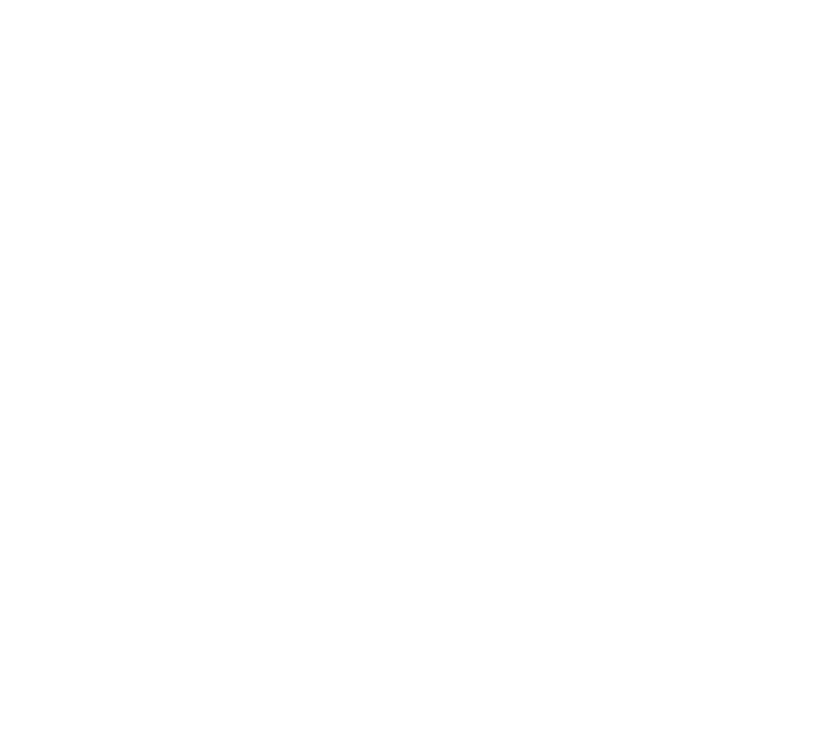
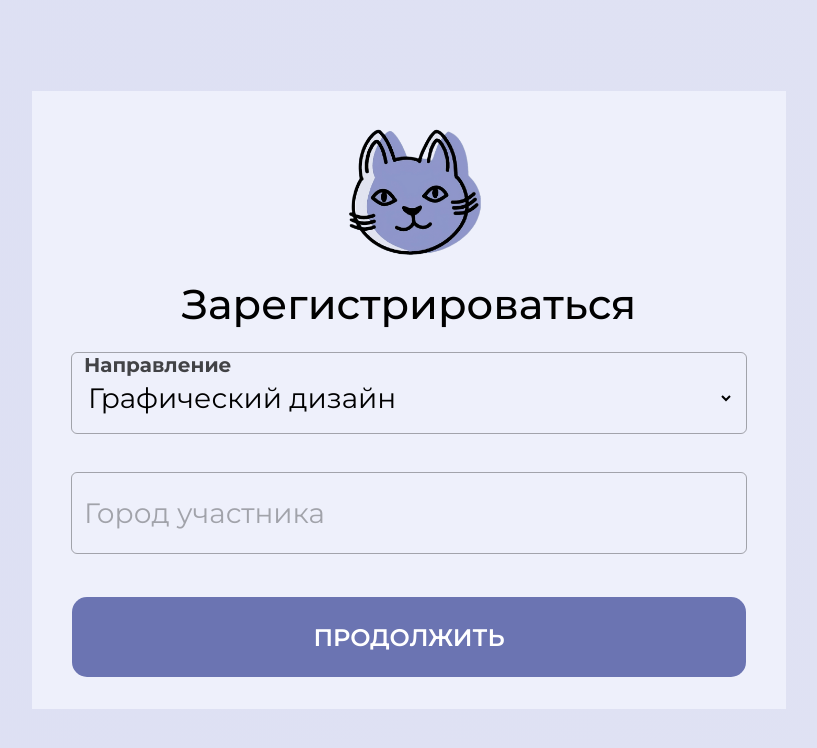
Before and after one commit to HScokies/Art-Digital-Service, a React (Vite) app in the folder Frontend/: page /form in a window 1280 px wide. Before the commit this address had no page. Shown: the top 748 px of the page, without its empty margins (231-1048 px from the left). Built offline with nearby package versions, Linux system fonts and the light colour scheme.

Commit message:
datalist

```diff
--- a/Frontend/src/App.tsx
+++ b/Frontend/src/App.tsx
@@ -1,4 +1,4 @@
-import { AccessPage, ForgotPasswordPage, LoginPage, PasswordResetPage, RegisterPage } from "./pages"
+import { AccessPage, ForgotPasswordPage, LoginPage, PasswordResetPage, PersonalDataPage, RegisterPage } from "./pages"
 import { BrowserRouter, Routes, Route } from "react-router-dom";
 
 
@@ -12,6 +12,8 @@
         <Route path="register/:Email?" element={<RegisterPage/>}/>
         <Route path="reset/:Token" element={<PasswordResetPage/>}/>
         <Route path="forgot/:Email?" element={<ForgotPasswordPage/>}/>
+
+        <Route path="form" element={<PersonalDataPage/>}/>
       </Routes>
     </BrowserRouter>
   )
--- a/Frontend/src/assets/styles/default.css
+++ b/Frontend/src/assets/styles/default.css
@@ -94,3 +94,7 @@
 body{
 	min-height: 100vh;
 }
+
+input::-webkit-calendar-picker-indicator {
+	display: none !important;
+  }
--- a/Frontend/src/components/input/index.tsx
+++ b/Frontend/src/components/input/index.tsx
@@ -9,10 +9,11 @@
     validator?: (value: string) => string,
     onChange?: (e: React.ChangeEvent<HTMLInputElement>) => void,
     defaultValue?: any,
-    maxlength?: number
+    maxlength?: number,
+    datalist?: string
 }
 
-const Input = ({ label, type, name, required = false, validator, onChange, defaultValue = "", maxlength }: props) => {
+const Input = ({ label, type, name, required = false, validator, onChange, defaultValue = "", maxlength, datalist = "" }: props) => {
 
     const [error, setError] = useState<string>()
     const [value, setValue] = useState(defaultValue)
@@ -43,7 +44,7 @@
     return (
         <div className="input">
             <div className={`input_wrapper ${error ? 'error' : ''}`} onClick={() => EnableField()}>
-                <input maxLength={maxlength} value={value} onChange={(e) => { if (onChange) onChange(e); setValue(e.target.value) }} onFocus={() => EnableField()} onBlur={() => handleBlur()} className={`input_wrapper-field${active ? ' active' : ''}`} id={name} name={name} type={showPassword ? "text" : type} />
+                <input list={datalist} maxLength={maxlength} value={value} onChange={(e) => { if (onChange) onChange(e); setValue(e.target.value) }} onFocus={() => EnableField()} onBlur={() => handleBlur()} className={`input_wrapper-field${active ? ' active' : ''}`} id={name} name={name} type={showPassword ? "text" : type} />
                 <label className={`input_wrapper-label${active ? ' active' : ''}`} htmlFor={name}>{label}</label>
                 {
                     type == "password" && value?.length > 0 ?
--- a/Frontend/src/pages/access/style.scss
+++ b/Frontend/src/pages/access/style.scss
@@ -39,7 +39,7 @@
             text-align: center;
             font-size: calc(2vmin + 2vmax);
             font-style: normal;
-            font-weight: 600;
+            font-weight: 500;
             line-height: normal;
         }
         & .input{
--- a/Frontend/src/pages/index.ts
+++ b/Frontend/src/pages/index.ts
@@ -3,6 +3,7 @@
 import RegisterPage from "./register";
 import ForgotPasswordPage from "./forgotPassword";
 import PasswordResetPage from "./reset";
+import PersonalDataPage from "./personalData";
 
 
 export{
@@ -10,5 +11,6 @@
     LoginPage,
     RegisterPage,
     ForgotPasswordPage,
-    PasswordResetPage
+    PasswordResetPage,
+    PersonalDataPage
 }
--- /dev/null
+++ b/Frontend/src/pages/personalData/index.tsx
@@ -0,0 +1,72 @@
+import './style.scss'
+import Logo from 'images/logo.webp'
+import { useState } from 'react'
+import { Button, Combobox, Input } from 'src/components'
+import { Option } from 'src/components/combobox'
+
+const PersonalDataPage = () => {
+    const [cases, setCases] = useState<Option[]>([
+        {
+            value: 0,
+            label: "Графический дизайн"
+        },
+        {
+            value: 1,
+            label: "Дизайн одежды"
+        },
+        {
+            value: 2,
+            label: "Дизайн интерьера"
+        },
+        {
+            value: 3,
+            label: "3D моделирование для компьютерных игр"
+        },
+        {
+            value: 4,
+            label: "Веб-разработка"
+        },
+        {
+            value: 5,
+            label: "Разработка компьютерных игр"
+        },
+        {
+            value: 6,
+            label: "Туризм"
+        },
+        {
+            value: 7,
+            label: "Ресторанное дело"
+        },
+        {
+            value: 8,
+            label: "Интернет-маркетинг"
+        },
+        {
+            value: 9,
+            label: "Веб-дизайн"
+        },
+    ])
+    return (
+        <div className="authpage">
+            <div className="authpage_modal">
+                <img alt='logo' src={Logo} draggable={false} className='authpage_modal-logo' />
+                <h1 className='authpage_modal-title'>Зарегистрироваться</h1>
+                <form id='login-form'>
+                    <Combobox label='Направление' options={cases} />
+                    <Input datalist={"countries"} label='Город участника' type='text' name='city' required={true} />
+                    <datalist id='countries'>
+                        <option value="Челябинск"></option>
+                        <option value="Копейск"></option>
+                        <option value="Южноуральск"></option>
+                        <option value="Миасс"></option>
+                        <option value="Златоуст"></option>
+                        <option value="Сосновский муниципальный район"></option>
+                    </datalist>
+                </form>
+                <Button isActive={true}>Продолжить</Button>
+            </div>
+        </div>
+    )
+}
+export default PersonalDataPage
--- a/Frontend/src/pages/register/style.scss
+++ b/Frontend/src/pages/register/style.scss
@@ -0,0 +1,6 @@
+#login-form{
+    & .combobox_wrapper-input{
+        background: #EEF0FB;
+        margin-top: .3vh;
+    }
+}
```
Also changed, not shown: Frontend/src/pages/personalData/style.scss (added).
